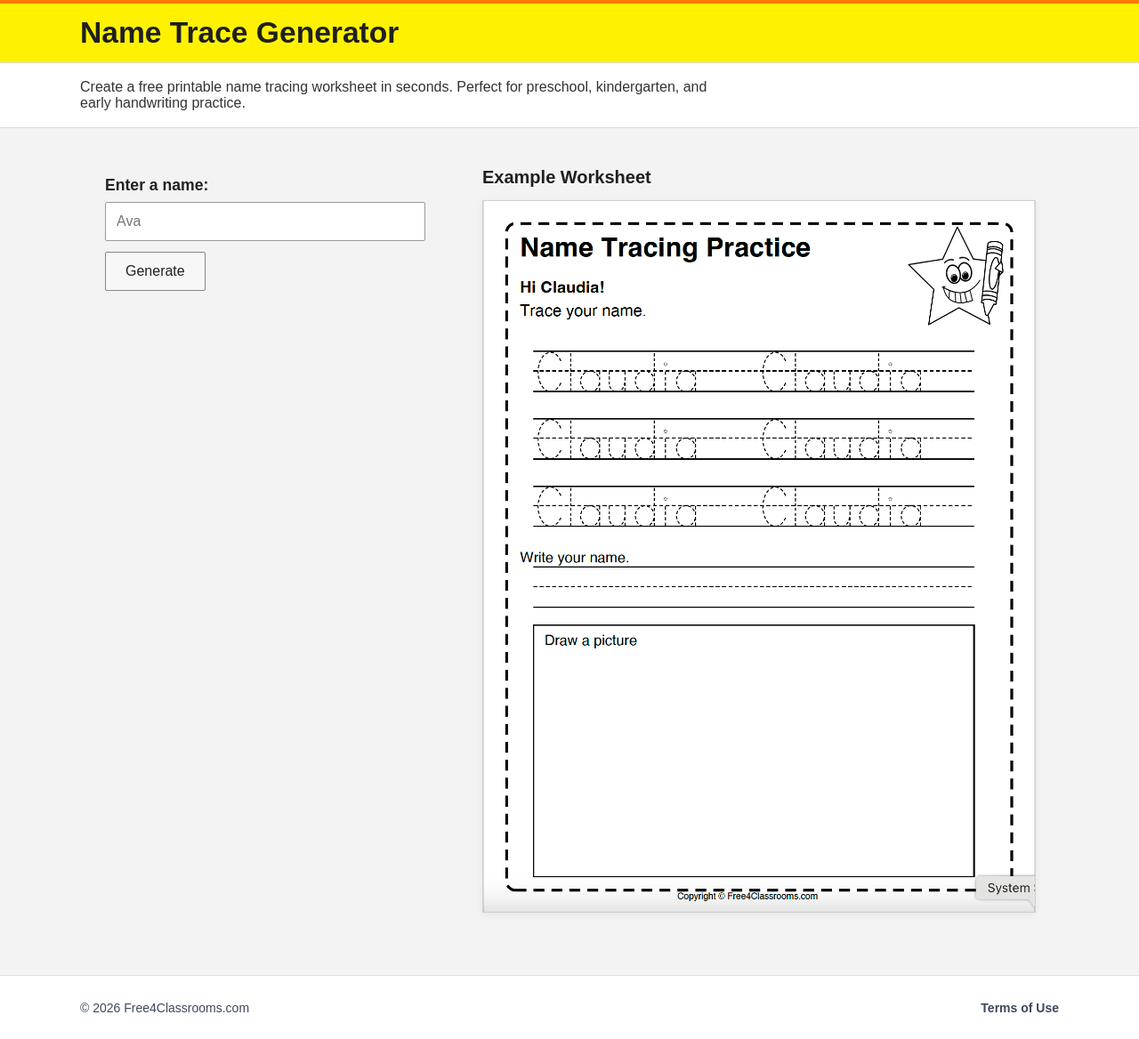
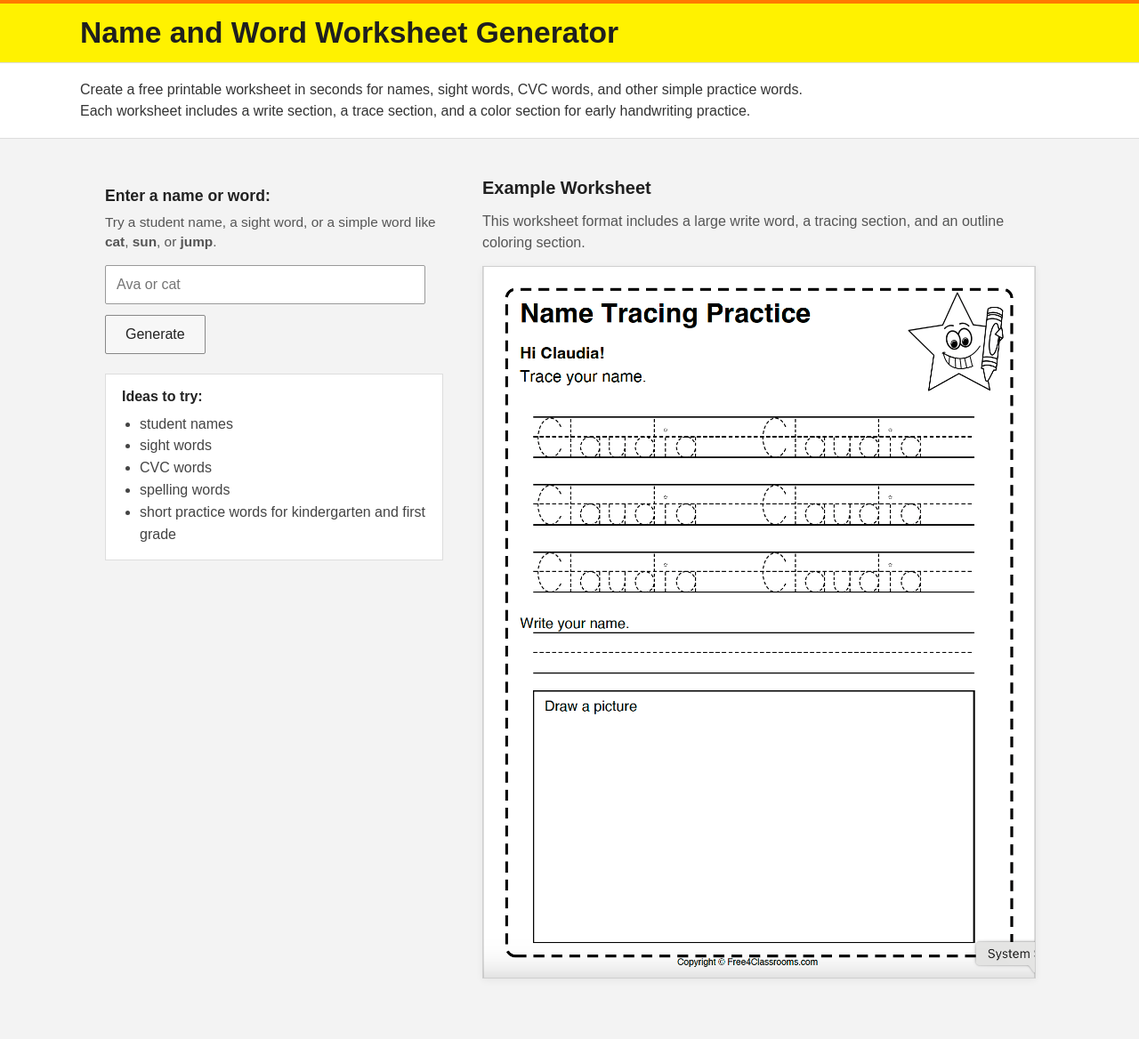
Before and after one commit to mbtwebsite/name-trace-color-web, a Flask app: page /name-trace/ in a window 1280 px wide. Shown: the part 120-1288 px from the top of the page at 89% size. Run offline with Flask 3, Linux system fonts and the light colour scheme; some libraries are stand-ins or nearby versions.

Commit message:
update index page for names and words

```diff
--- a/templates/index.html
+++ b/templates/index.html
@@ -3,7 +3,7 @@
 <head>
     <meta charset="UTF-8">
     <meta name="viewport" content="width=device-width, initial-scale=1.0">
-    <title>Name Trace Generator</title>
+    <title>Name and Word Worksheet Generator</title>
 
     <script src="https://challenges.cloudflare.com/turnstile/v0/api.js" async defer></script>
 
@@ -112,7 +112,8 @@
             font-size: 1rem;
             font-weight: 500;
             color: #333;
-            max-width: 720px;
+            max-width: 820px;
+            line-height: 1.5;
         }
 
         .main-layout {
@@ -142,6 +143,13 @@
             margin-bottom: 8px;
             font-size: 1.1rem;
             font-weight: 600;
+        }
+
+        .field-help {
+            margin: 0 0 14px 0;
+            font-size: 0.96rem;
+            color: #555;
+            line-height: 1.45;
         }
 
         input[type="text"] {
@@ -200,11 +208,37 @@
             text-decoration: underline;
         }
 
+        .idea-list {
+            margin-top: 22px;
+            padding: 16px 18px;
+            background: #fff;
+            border: 1px solid #ddd;
+        }
+
+        .idea-list h3 {
+            margin: 0 0 10px 0;
+            font-size: 1rem;
+        }
+
+        .idea-list ul {
+            margin: 0;
+            padding-left: 20px;
+            color: #444;
+            line-height: 1.55;
+        }
+
         .preview-box h2 {
             margin-top: 0;
             margin-bottom: 14px;
             font-size: 1.25rem;
             color: #1f1f1f;
+        }
+
+        .preview-box p {
+            margin-top: 0;
+            margin-bottom: 14px;
+            color: #555;
+            line-height: 1.5;
         }
 
         .preview-box img {
@@ -294,15 +328,15 @@
             }
         }
     </style>
+
     <script async src="https://pagead2.googlesyndication.com/pagead/js/adsbygoogle.js?client=ca-pub-6792544063337994"
         crossorigin="anonymous"></script>
-     <!-- Google tag (gtag.js) -->
+
     <script async src="https://www.googletagmanager.com/gtag/js?id=G-MYKH0JQJV7"></script>
     <script>
         window.dataLayer = window.dataLayer || [];
         function gtag(){dataLayer.push(arguments);}
         gtag('js', new Date());
-
         gtag('config', 'G-MYKH0JQJV7');
     </script>
 </head>
@@ -329,14 +363,15 @@
 
     <div class="title-bar">
         <div class="container">
-            <h1>Name Trace Generator</h1>
+            <h1>Name and Word Worksheet Generator</h1>
         </div>
     </div>
 
     <div class="intro-section">
         <div class="container">
             <p class="subtitle">
-                Create a free printable name tracing worksheet in seconds. Perfect for preschool, kindergarten, and early handwriting practice.
+                Create a free printable worksheet in seconds for names, sight words, CVC words, and other simple practice words.
+                Each worksheet includes a write section, a trace section, and a color section for early handwriting practice.
             </p>
         </div>
     </div>
@@ -347,13 +382,16 @@
 
                 <div class="left-panel">
                     <form method="POST" id="form">
-                        <label for="name">Enter a name:</label><br>
+                        <label for="name">Enter a name or word:</label>
+                        <p class="field-help">
+                            Try a student name, a sight word, or a simple word like <strong>cat</strong>, <strong>sun</strong>, or <strong>jump</strong>.
+                        </p>
 
                         <input
                             type="text"
                             id="name"
                             name="name"
-                            placeholder="Ava"
+                            placeholder="Ava or cat"
                             value="{{ entered_name }}"
                         >
 
@@ -379,12 +417,24 @@
                             </a>
                         </p>
                     {% endif %}
+
+                    <div class="idea-list">
+                        <h3>Ideas to try:</h3>
+                        <ul>
+                            <li>student names</li>
+                            <li>sight words</li>
+                            <li>CVC words</li>
+                            <li>spelling words</li>
+                            <li>short practice words for kindergarten and first grade</li>
+                        </ul>
+                    </div>
                 </div>
 
                 <div class="right-panel">
                     {% if preview_filename %}
                         <div class="preview-box">
                             <h2>Your Worksheet Preview</h2>
+                            <p>Your printable worksheet is ready. Download the PDF below after previewing it here.</p>
                             <img
                                 src="{{ url_for('preview_file', filename=preview_filename) }}"
                                 alt="Generated worksheet preview"
@@ -393,6 +443,7 @@
                     {% else %}
                         <div class="preview-box">
                             <h2>Example Worksheet</h2>
+                            <p>This worksheet format includes a large write word, a tracing section, and an outline coloring section.</p>
                             <img
                                 src="/static/example-name-trace.png"
                                 alt="Example worksheet preview"
@@ -415,7 +466,7 @@
     </footer>
 
     <script>
-        document.getElementById("form").addEventListener("submit", function(e) {
+        document.getElementById("form").addEventListener("submit", function() {
             const btn = document.getElementById("submit-btn");
             btn.innerText = "Generating...";
         });
```
Lines whose indentation alone changed are shown as unchanged.
